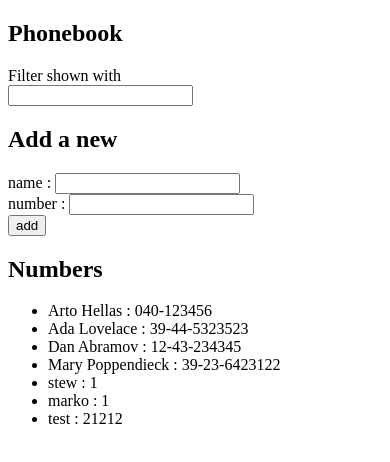
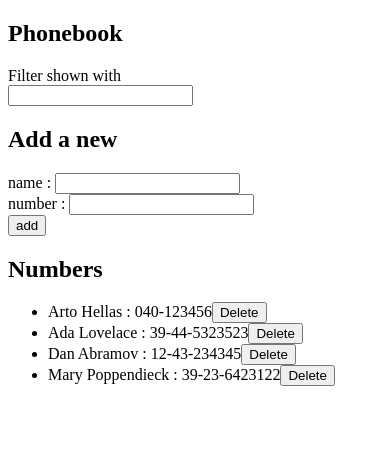
Before and after one commit to MarkoSOE/fullstackopen, a React (Create React App) app in the folder react/part2/phonebook/phonebook-app/: page / in a window 390 px wide. Shown: the top 462 px of the page. Built offline with nearby package versions, Linux system fonts and the light colour scheme; data requests are answered from the project's data file.

Commit message:
2.18*: Phonebook step10

```diff
--- a/react/part2/phonebook/phonebook-app/db.json
+++ b/react/part2/phonebook/phonebook-app/db.json
@@ -19,21 +19,6 @@
       "name": "Mary Poppendieck",
       "number": "39-23-6423122",
       "id": 4
-    },
-    {
-      "name": "stew",
-      "number": "1",
-      "id": 5
-    },
-    {
-      "name": "marko",
-      "number": "1",
-      "id": 6
-    },
-    {
-      "name": "test",
-      "number": "21212",
-      "id": 7
     }
   ]
 }
--- a/react/part2/phonebook/phonebook-app/src/App.js
+++ b/react/part2/phonebook/phonebook-app/src/App.js
@@ -12,11 +12,10 @@ const App = () => {
 
 
   useEffect(() => {
-    console.log('effect')
     personsService
       .getAll()
-      .then(response => {
-        setPersons(response.data)
+      .then(initialPeople => {
+        setPersons(initialPeople)
       })
       .catch(error => console.error(error))
   }, [])
@@ -42,7 +41,18 @@ const App = () => {
     }
 
     if(persons.some(el => el.name === newName)){
-      alert(`${newName} is already added to phonebook`)
+		const personID = persons.filter(person => person.name === newName)
+		//if the name already exists, ask the user if they want to replace their number with the one provided in newName
+		if(window.confirm(`${newName} is already added to phonebook, replace the old number with a new one?`)){
+			personsService
+			.replacePerson(personID[0].id, personObject)
+			.then((replacedPerson) => {
+			setPersons(persons.map(person => person.id === personID[0].id ? replacedPerson : person))
+				setNewName('')
+				setNewNumber('')
+			})
+			.catch(error => console.error(error))
+		}
     }
     else{
       if(newName === "" || newNumber === ""){
@@ -51,15 +61,26 @@ const App = () => {
       else{
         personsService
         .create(personObject)
-        .then(response => {
-          console.log(response.data)
-          setPersons(persons.concat(response.data))
+        .then(addedPerson => {
+          console.log(addedPerson)
+          setPersons(persons.concat(addedPerson))
           setNewName('')
           setNewNumber('')
         })
         .catch(error => console.error(error))
       }
     }
+  }
+
+  const removeEntry = (personID) => {
+	if(window.confirm('Do you wish to delete this person')){
+		personsService
+		.deleteName(personID)
+		.then(() => {
+			setPersons(persons.filter(person => person.id !== personID))
+		})
+		.catch(error => console.error(error))
+	}
   }
 
   return (
@@ -77,7 +98,7 @@ const App = () => {
       />
       <h2>Numbers</h2>
       <ul>
-        <Phonebook persons={persons} filterName={filterName}/>
+        <Phonebook persons={persons} filterName={filterName} removeEntry={removeEntry}/>
       </ul>
     </div>
   )
--- a/react/part2/phonebook/phonebook-app/src/components/Phonebook.js
+++ b/react/part2/phonebook/phonebook-app/src/components/Phonebook.js
@@ -1,4 +1,4 @@
-const Phonebook = ({persons, filterName}) => {
+const Phonebook = ({persons, filterName, removeEntry}) => {
     let newPersonArray = persons.filter((person) =>
     person.name.toLowerCase().includes(filterName.toLowerCase()))
 
@@ -6,6 +6,9 @@ const Phonebook = ({persons, filterName}) => {
         newPersonArray.map(person => (
             <li key={person.id}>
                 {person.name} : {person.number}
+                <button onClick={()=> removeEntry(person.id)}>
+                    Delete
+                </button>
             </li>
         ))
     )
--- a/react/part2/phonebook/phonebook-app/src/services/persons.js
+++ b/react/part2/phonebook/phonebook-app/src/services/persons.js
@@ -3,12 +3,24 @@ import axios from "axios";
 const baseURL = 'http://localhost:3001/persons'
 
 const create = newObject => {
-    return axios.post(baseURL, newObject)
+    const request = axios.post(baseURL, newObject)
+    return request.then(response => response.data)
 }
 
 const getAll = () => {
-    return axios.get(baseURL)
+    const request = axios.get(baseURL)
+    return request.then(response => response.data)
+}
+
+const deleteName = personID => {
+    const request = axios.delete(`${baseURL}/${personID}`)
+    return request.then(response => response.data)
+}
+
+const replacePerson = (personID, personObject) => {
+    const request =  axios.put(`${baseURL}/${personID}`, personObject)
+    return request.then(response => response.data)
 }
 
 //have to export this as an object for it to be used in another js file
-export default {create , getAll}
+export default {create , getAll, deleteName, replacePerson}
```
Also changed, not shown: react/part2/phonebook/phonebook-app/src/components/RemoveEntry.js (added).
